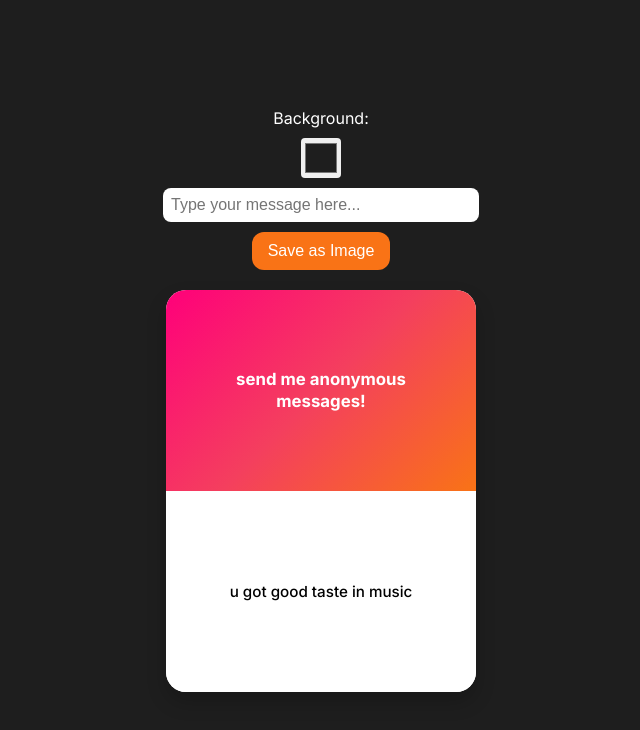
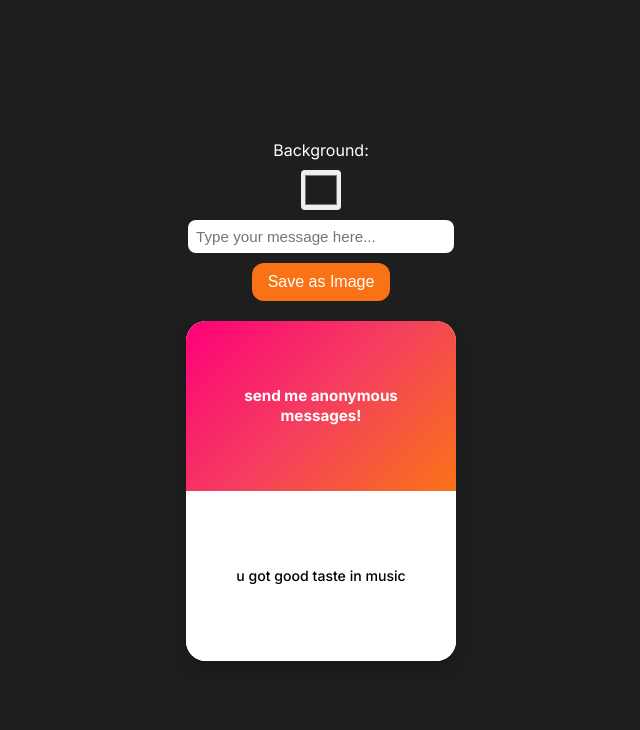
Before and after one commit to myngl-jeric/my-ngl-jeric-site, a plain HTML site: page dashboard.html in a window 1280 px wide. Shown: the whole page, without its empty margins (319-959 px from the left). Drawn offline with Linux system fonts and the light colour scheme.

Commit message:
Update dashboard.html

```diff
--- a/dashboard.html
+++ b/dashboard.html
@@ -25,39 +25,41 @@
 }
 
 .ngl-card {
-  width: 310px;
-  height: 402px;
+  width: 270px;
+  height: 340px;
   border-radius: 20px;
   overflow: hidden;
-  box-shadow: 0 10px 20px rgba(0,0,0,0.2);
   background-color: white;
   display: flex;
   flex-direction: column;
+  box-shadow: 0 8px 16px rgba(0,0,0,0.2);
 }
 
-.ngl-header,
-.ngl-body {
+.ngl-header {
   flex: 1;
+  background: linear-gradient(135deg, #ff007a 0%, #f43f5e 50%, #f97316 100%);
+  color: white;
+  font-size: 0.95rem;
+  font-weight: 600;
+  line-height: 1.3;
   display: flex;
   align-items: center;
   justify-content: center;
-  padding: 0 16px;
   text-align: center;
-}
-
-.ngl-header {
-  background: linear-gradient(135deg, #ff007a 0%, #f43f5e 50%, #f97316 100%);
-  color: white;
-  font-size: 1.05rem;
-  font-weight: 600;
-  line-height: 1.3;
+  padding: 0 12px;
 }
 
 .ngl-body {
+  flex: 1;
   background-color: white;
   color: black;
-  font-size: 0.95rem;
+  font-size: 0.88rem;
   font-weight: 500;
+  display: flex;
+  align-items: center;
+  justify-content: center;
+  text-align: center;
+  padding: 0 12px;
 }
 
 .btn {
@@ -79,9 +81,9 @@ input[type="color"] {
 }
 
 #inputMsg {
-  width: 300px;
+  width: 250px;
   padding: 8px;
-  font-size: 1rem;
+  font-size: 0.95rem;
   border-radius: 8px;
   border: none;
 }
```
